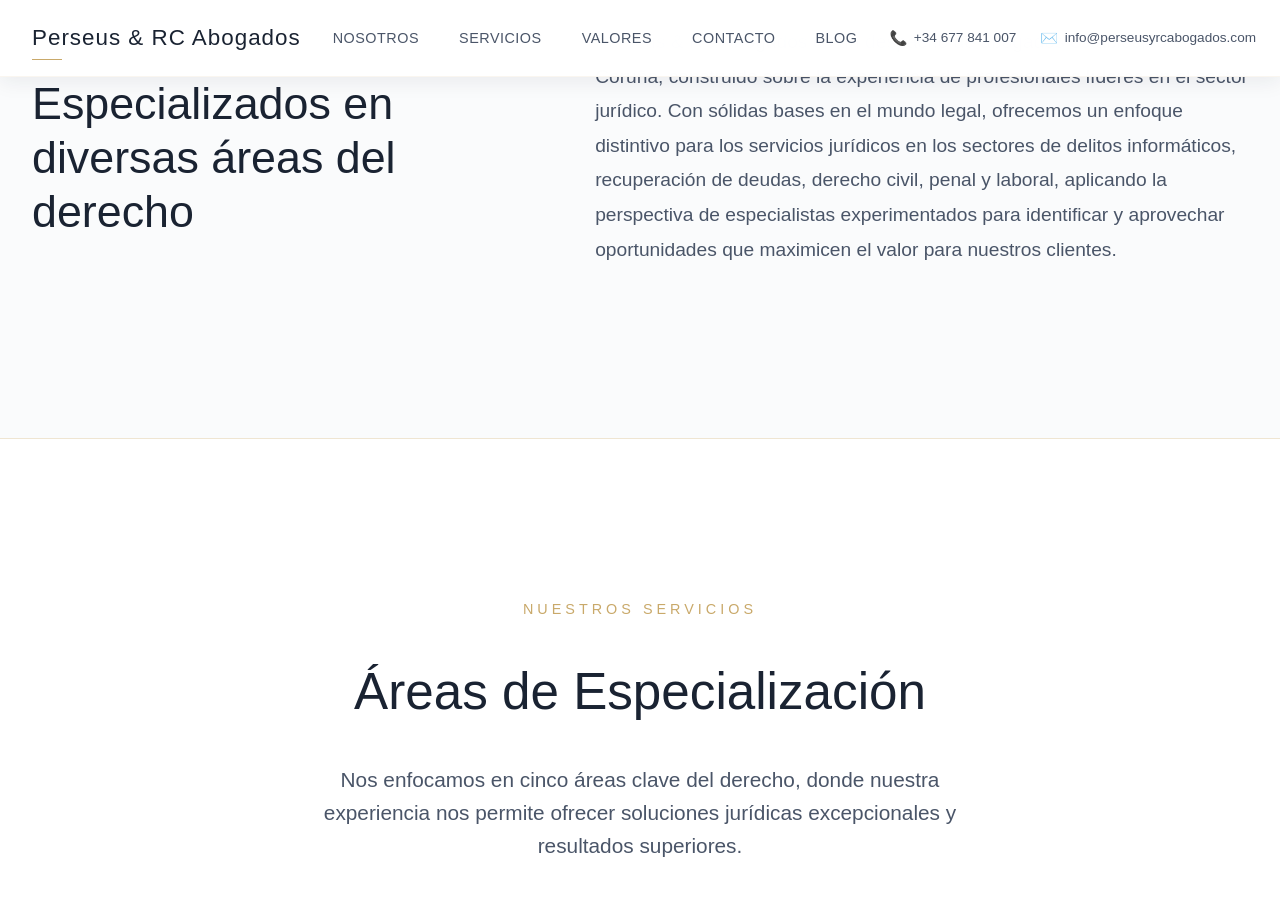
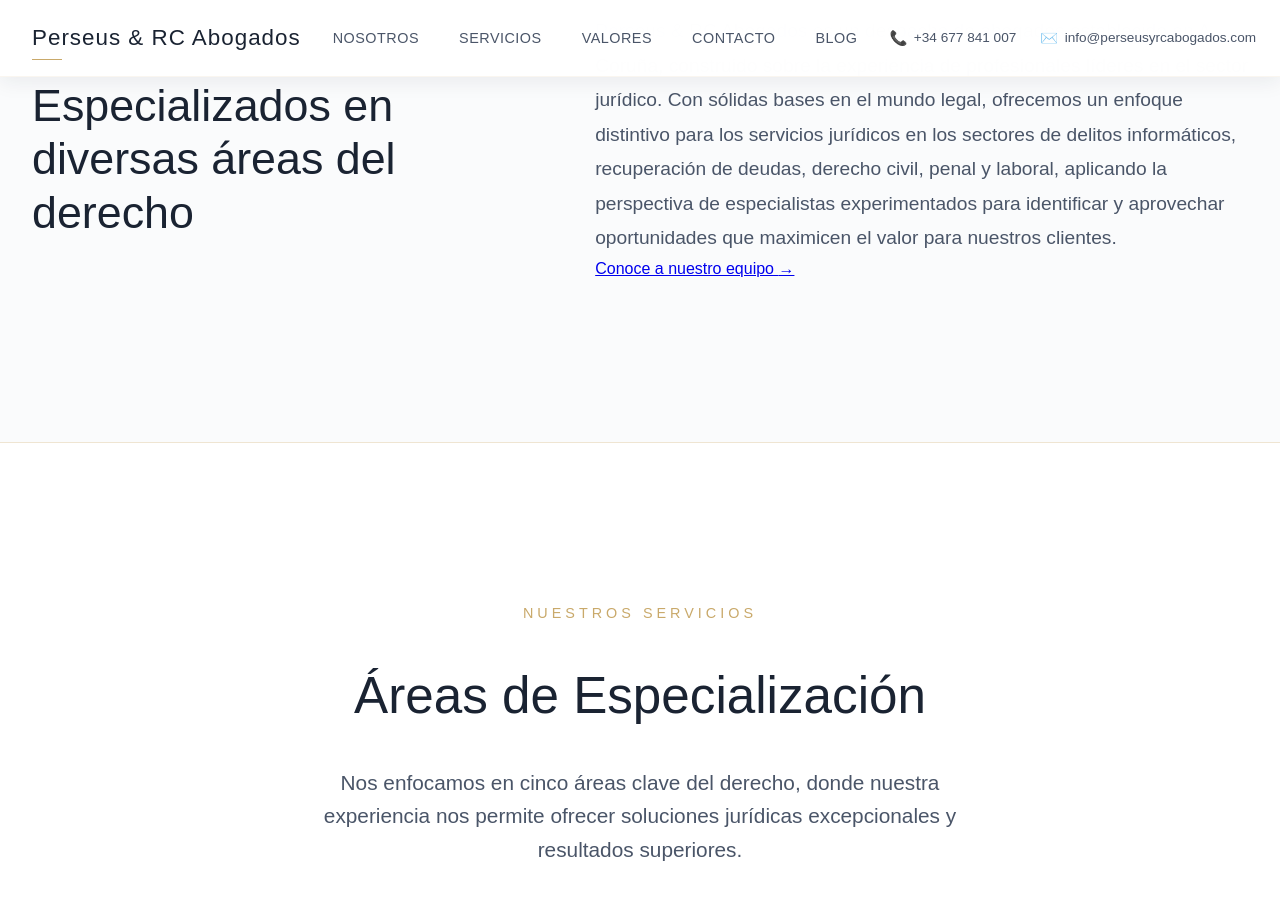
Before and after one commit to streaming10/Perseus_RC_abogados, a Jekyll site: the page built from index.md, in a window 1280 px wide and 900 px high, scrolled down 1046 px. Built offline with Jekyll 4.4.1, drawn with Linux system fonts in a browser that asks for light colours.

Commit message:
Update index.md

```diff
--- a/index.md
+++ b/index.md
@@ -41,6 +41,12 @@
           de especialistas experimentados para identificar y aprovechar oportunidades que maximicen el
           valor para nuestros clientes.
         </p>
+        <div class="about-cta">
+          <a href="/about" class="about-link" aria-label="Conoce más sobre nuestro equipo">
+            <span class="link-text">Conoce a nuestro equipo</span>
+            <span class="link-arrow" aria-hidden="true">→</span>
+          </a>
+        </div>
       </div>
     </div>
   </div>
```
